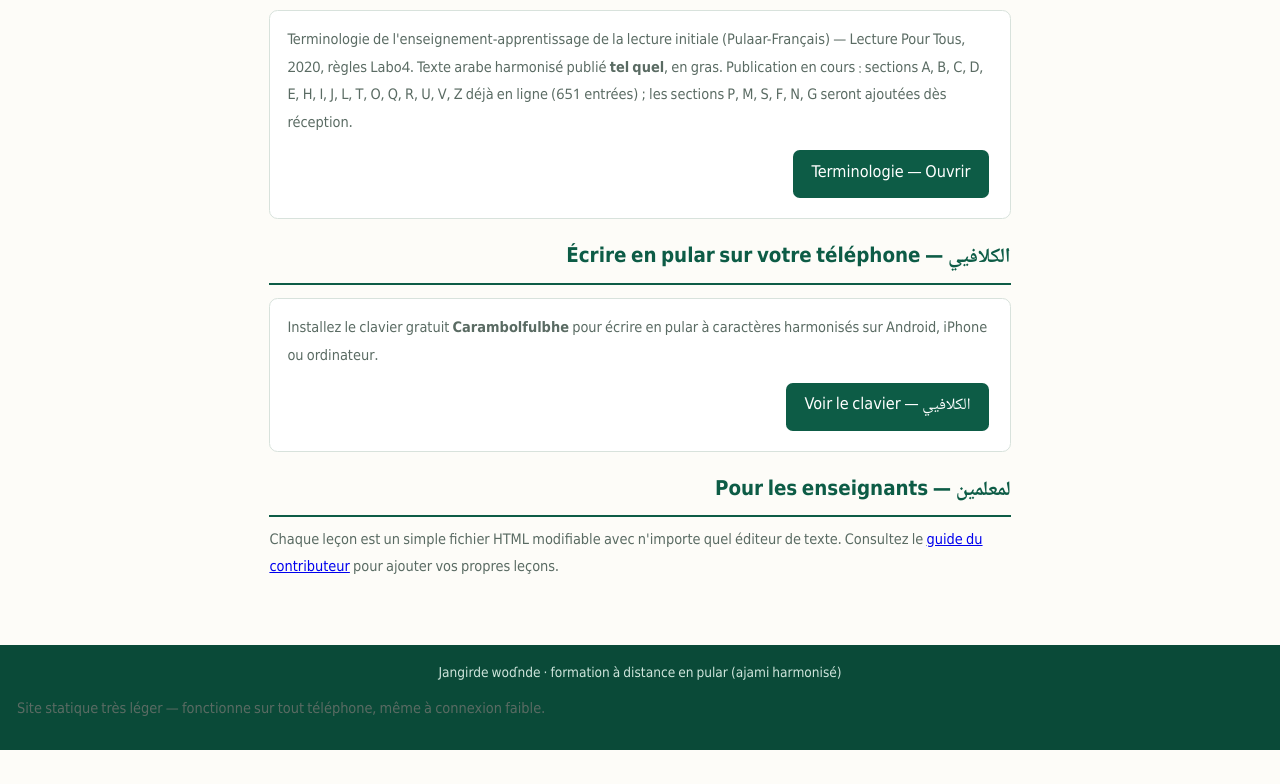
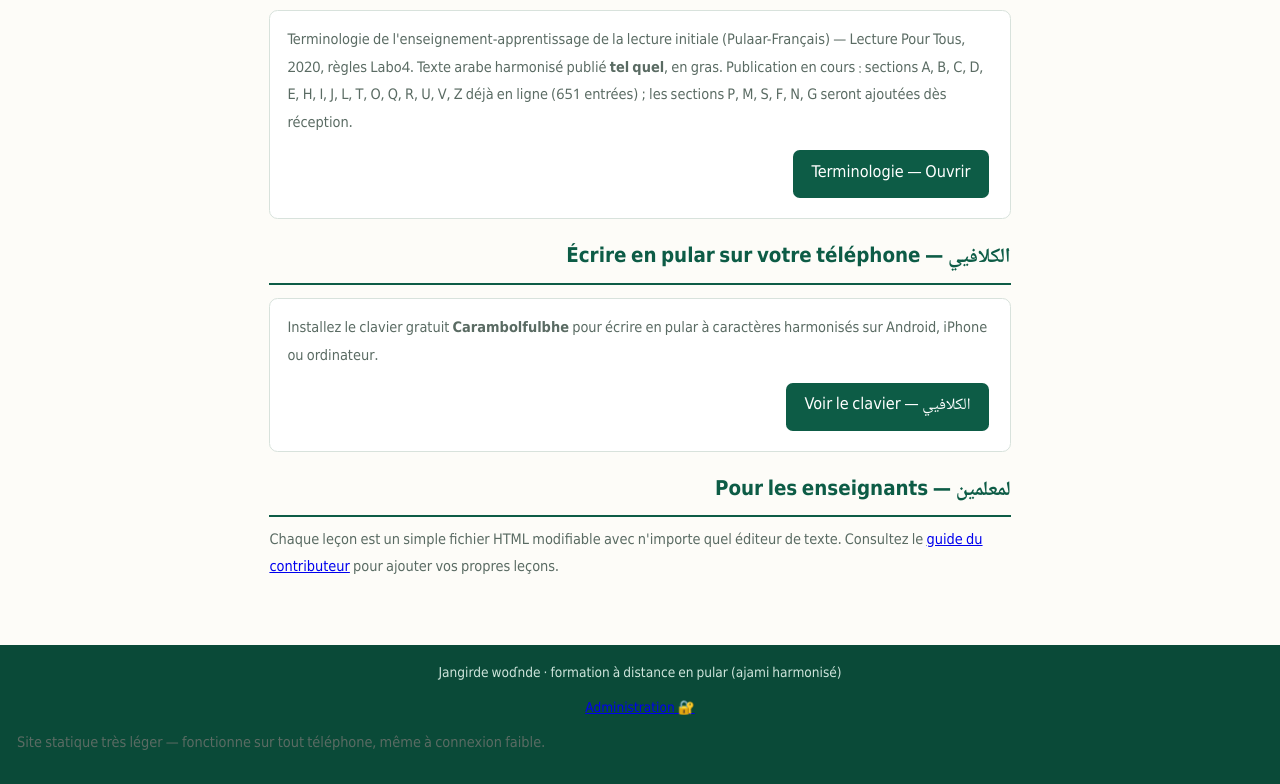
Before and after one commit to barryaichabilguis-cpu/Windin-diangen-poular-, a plain HTML site: page index.html in a window 1280 px wide. Shown: the part 6776-7560 px from the top of the page. Before the commit the page ends 7526 px from the top, so only its background shows below. Drawn offline with Linux system fonts and the light colour scheme.

Commit message:
Accueil : lien 🔐 Administration ; README : section administration
Co-authored-by: barryaichabilguis-cpu <barryaichabilguis-cpu@users.noreply.github.com>

```diff
--- a/index.html
+++ b/index.html
@@ -236,6 +236,7 @@
 
 <footer>
   <p>Jangirde woɗnde · formation à distance en pular (ajami harmonisé)</p>
+  <p><a href="admin.html">🔐 Administration</a></p>
   <p class="fr">Site statique très léger — fonctionne sur tout téléphone, même à connexion faible.</p>
 </footer>
 
```
Also changed, not shown: 1 other file.
